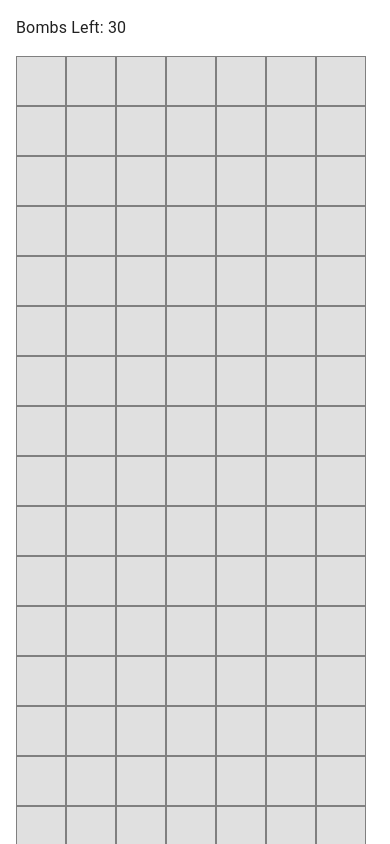
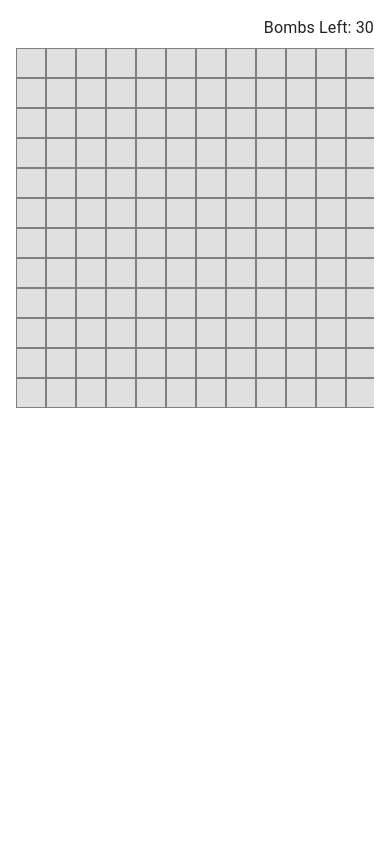
Before and after one commit to x2dtu/minesweeper, a React (Create React App) app: page / in a window 390 px wide. Both pictures are taken after a click on the button "PLAY". Shown: the top 844 px of the page. Built offline with nearby package versions, Linux system fonts and the light colour scheme.

Commit message:
Menu added

```diff
--- a/src/components/Game.tsx
+++ b/src/components/Game.tsx
@@ -228,6 +228,7 @@ function App({ menuCallback, difficulty }: Props) {
       return { ...state, dialogOpen: true };
     }
   }
+  const [gridRowCount, gridColCount] = [12, 30];
   const numBombs =
     difficulty === "easy" ? 30 : difficulty === "medium" ? 50 : 70;
 
@@ -239,7 +240,6 @@ function App({ menuCallback, difficulty }: Props) {
       flagged: false,
       value: 0,
     };
-    const [gridRowCount, gridColCount] = [12, 30];
     const initialGrid: TileState[][] = Array.from(
       {
         length: gridRowCount,
@@ -291,33 +291,41 @@ function App({ menuCallback, difficulty }: Props) {
 
   const keyObj = useRef(0);
 
-  const tileSize = 50;
-
   function onDialogClose() {
     dispatch({ type: "play-again", payload: null });
   }
 
   // create list of tiles from value grid
-  const tiles: JSX.Element[] = state.grid
-    .map((row, rowIndex) =>
-      row.map((tileState, colIndex) => (
+  const tiles: JSX.Element[] = state.grid.map((row, rowIndex) => (
+    <Box display="flex">
+      {row.map((tileState, colIndex) => (
         <Tile
           state={tileState}
-          size={tileSize}
           dispatch={dispatch}
           key={keyObj.current++}
           x={rowIndex}
           y={colIndex}
         />
-      ))
-    )
-    .flat();
+      ))}
+    </Box>
+  ));
 
   return (
     <div className="App">
-      <Stack display="flex" m={2} spacing={2}>
-        <Box pr={1} marginLeft="auto">{`Bombs Left: ${state.bombsLeft}`}</Box>
-        <Box display="flex" width="max-content" maxWidth="100%" flexWrap="wrap">
+      <Stack display="flex" m={2} spacing={2} overflow="auto">
+        <Box
+          style={{ position: "fixed", right: 0 }}
+          pr={2}
+          display="flex"
+          justifyContent="flex-end"
+        >{`Bombs Left: ${state.bombsLeft}`}</Box>
+        <Box
+          pt={2}
+          display="flex"
+          width="max-content"
+          maxWidth="100%"
+          flexWrap="wrap"
+        >
           {tiles}
         </Box>
         <Dialog open={state.dialogOpen} onClose={() => onDialogClose()}>
--- a/src/components/Menu.tsx
+++ b/src/components/Menu.tsx
@@ -19,7 +19,11 @@ const Menu = ({ menuCallback, difficultyCallback }: Props) => {
       alignItems="center"
       spacing={1}
     >
-      <Typography variant="h1" gutterBottom pt={5}>
+      <Typography
+        sx={{ typography: { md: "h1", xs: "h3" }, width: { sx: "75%" } }}
+        gutterBottom
+        pt={5}
+      >
         Welcome to Minesweeper
       </Typography>
       <Typography gutterBottom>Select a difficulty:</Typography>
@@ -29,7 +33,6 @@ const Menu = ({ menuCallback, difficultyCallback }: Props) => {
         spacing={6}
         marginLeft="auto"
         marginRight="auto"
-        p={1}
         pb={6}
       >
         {difficulties.map((diff) => (
--- a/src/components/Tile.tsx
+++ b/src/components/Tile.tsx
@@ -4,6 +4,7 @@ import FlagIcon from "@mui/icons-material/Flag";
 import CoronavirusIcon from "@mui/icons-material/Coronavirus";
 import React, { useState } from "react";
 import { TileState, Action } from "./Game";
+import { useMediaQuery, useTheme } from "@mui/material";
 
 const colors: string[] = [
   "black",
@@ -20,14 +21,13 @@ const colors: string[] = [
 type Props = {
   state: TileState;
   dispatch: React.Dispatch<Action>;
-  size: number;
   x: number;
   y: number;
 };
 
 type LocalState = "clicked" | "flagged" | "untouched";
 
-const Tile = ({ state, size, dispatch, x, y }: Props) => {
+const Tile = ({ state, dispatch, x, y }: Props) => {
   const { value, flagged, isBomb, revealed } = state;
 
   const [localState, setLocalState] = useState<LocalState>(
@@ -36,7 +36,6 @@ const Tile = ({ state, size, dispatch, x, y }: Props) => {
 
   function onRightClick(event: React.MouseEvent<HTMLDivElement, MouseEvent>) {
     event.preventDefault();
-    debugger;
     if (revealed) return;
     let locallyFlagged: boolean;
     if (localState === "flagged") {
@@ -71,6 +70,10 @@ const Tile = ({ state, size, dispatch, x, y }: Props) => {
     return null; // output nothing
   }
 
+  const theme = useTheme();
+  const matches = useMediaQuery(theme.breakpoints.up("md"));
+  const size = matches ? 50 : 30;
+
   return (
     <Box
       bgcolor={revealed ? "lightgray" : "#e0e0e0"}
```
